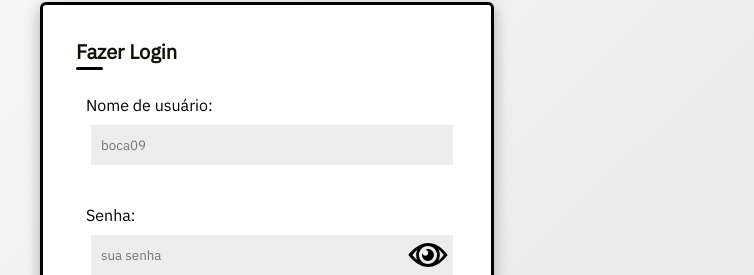
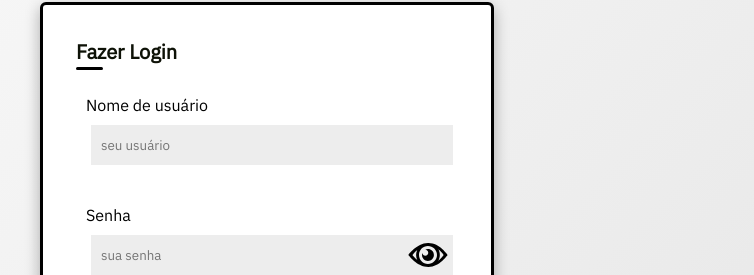
Before and after one commit to marllomartin/ngcash-transactions, a React (Create React App) app in the folder frontend/: page / in a window 1280 px wide. Shown: the part 198-473 px from the top of the page, without its empty margins (373-1127 px from the left). Built offline with nearby package versions, Linux system fonts and the light colour scheme.

Commit message:
feat: add visual input warnings to login form

```diff
--- a/frontend/src/components/UserLogin/index.tsx
+++ b/frontend/src/components/UserLogin/index.tsx
@@ -14,6 +14,8 @@ const UserLogin: React.FC = () => {
 
   const [usernameError, setUsernameError] = useState<string>("");
   const [passwordError, setPasswordError] = useState<string>("");
+
+  const [requiredFields, setRequiredFields] = useState<boolean>(false);
 
   const history = useNavigate();
 
@@ -35,12 +37,13 @@ const UserLogin: React.FC = () => {
     setPasswordShown(false);
     setIsRegistering(!isRegistering);
     if (!isRegistering) {
-      setUsernameError('* Nome de usuário deve ter no mínimo 3 caracteres.');
-      setPasswordError('* Senha deve conter uma letra maiúscula e ter no mínimo 8 caracteres.')
+      setUsernameError('Nome de usuário deve ter no mínimo 3 caracteres.');
+      setPasswordError('Senha deve conter uma letra maiúscula e ter no mínimo 8 caracteres.');
     }
     if (isRegistering) {
       setUsernameError('');
-      setPasswordError('')
+      setPasswordError('');
+      setRequiredFields(false);
     }
   }
 
@@ -52,6 +55,12 @@ const UserLogin: React.FC = () => {
         .then((res) => {
           localStorage.setItem('user', JSON.stringify(res.data));
           history('/transactions');
+        })
+        .catch(err => {
+          console.log(err.response);
+          if (err.response.status === 400) {
+            setRequiredFields(true);
+          }
         });
     }
     if (!isRegistering) {
@@ -59,7 +68,16 @@ const UserLogin: React.FC = () => {
         .then((res) => {
           localStorage.setItem('user', JSON.stringify(res.data));
           history('/transactions');
-        });
+        })
+        .catch(err => {
+          if (err.response.status === 401 ||
+            err.response.data.message === 'Password needs at least one uppercase letter') {
+            setPasswordError('Usuário ou senha incorreto.');
+          } else if (err.response.status === 400) {
+            setPasswordError('Todos os campos devem ser preenchidos.');
+          }
+        }
+        );
     }
 
     setUsername("");
@@ -73,29 +91,30 @@ const UserLogin: React.FC = () => {
         <Form onSubmit={handleSubmit}>
           <InputContainer>
             <InputGroup>
-              <label>Nome de usuário:</label>
+              <label>{!requiredFields ? "Nome de usuário" : "*Nome de usuário:"}</label>
               <input
                 id="username"
                 value={username}
                 type="text"
                 autoComplete="off"
-                placeholder={isRegistering ? "novo usuário" : "boca09"}
+                placeholder={isRegistering ? "novo usuário" : "seu usuário"}
                 onChange={handleChangeUserName}
               />
               <span>{usernameError}</span>
             </InputGroup>
             <InputGroup>
-              <label>Senha:</label>
+              <label>{!requiredFields ? "Senha" : "*Senha:"}</label>
               <input
                 id="password"
                 value={password}
                 type={passwordShown ? "text" : "password"}
-                // pattern="(?=.*\d)(?=.*[a-z])(?=.*[A-Z]).{8,}"
                 placeholder={isRegistering ? "nova senha" : "sua senha"}
                 onChange={handleChangePassword}
               />
               <SvgEyeOpen onClick={togglePassword}></SvgEyeOpen>
               <span>{passwordError}</span>
+              {requiredFields ? <br/> : ""}
+              {requiredFields ? <span>Campos marcados com asterisco são obrigatórios.</span> : ""}
             </InputGroup>
 
           </InputContainer>
```
